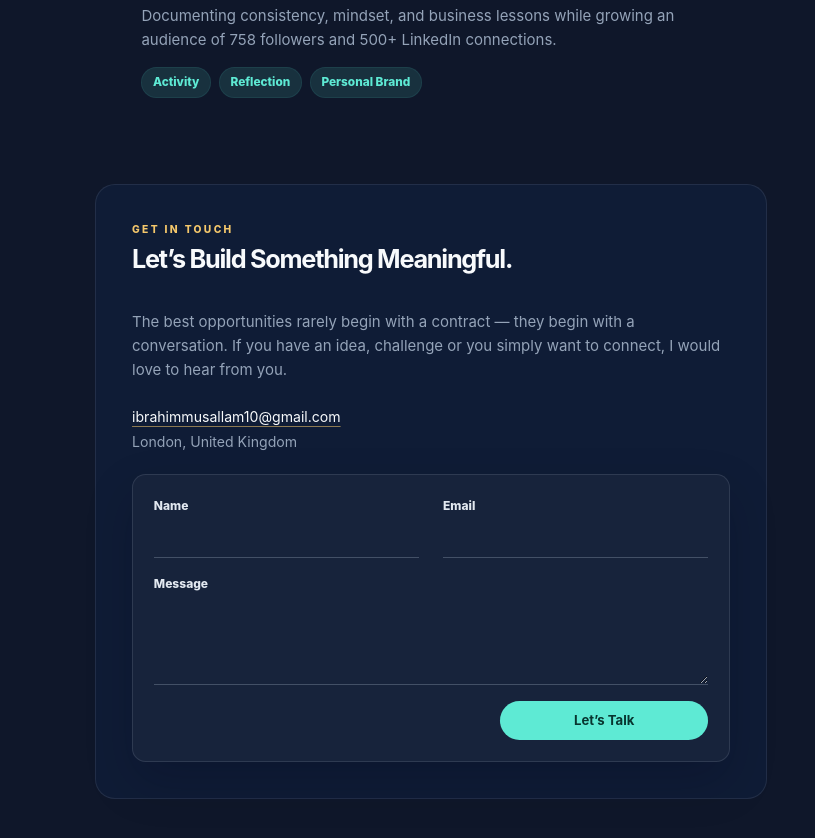
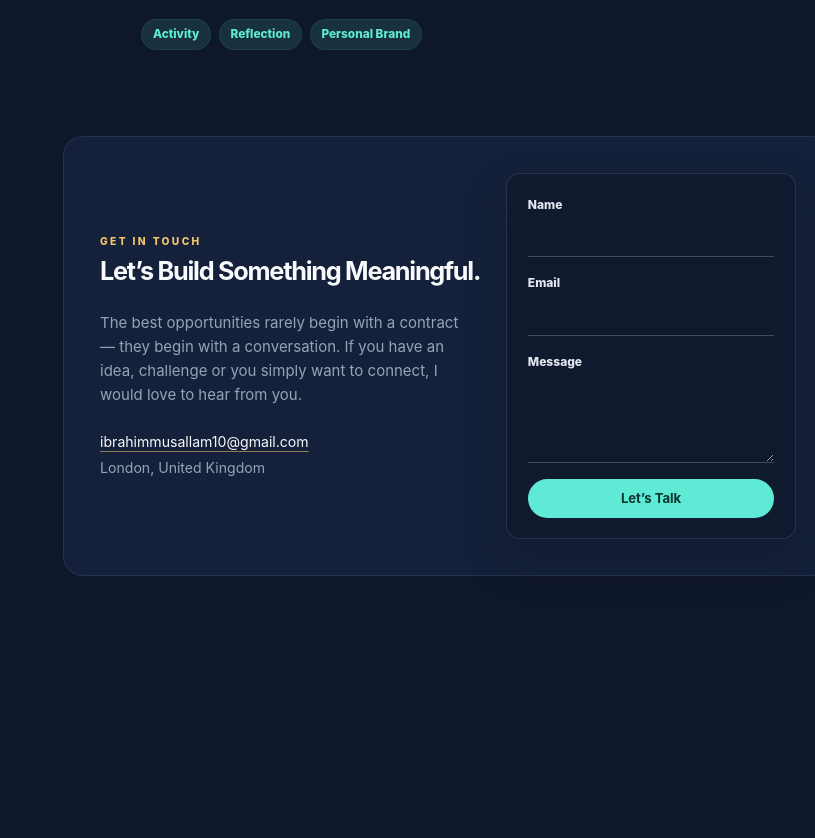
Before and after one commit to ibrahimmusallam10/Ibrahim-sConciergeUK, a React (Vite) app: page / in a window 1280 px wide. Shown: the part 3341-4179 px from the top of the page, without its empty margins (465-1280 px from the left). After the commit the page ends 4005 px from the top, so only its background shows below. Built offline with nearby package versions, Linux system fonts and the light colour scheme.

Commit message:
Combine contact layout strengths

```diff
--- a/src/styles.css
+++ b/src/styles.css
@@ -284,29 +284,28 @@ h3 {
 
 .contact-section {
   display: grid;
-  grid-template-columns: 1fr;
-  gap: 1.25rem;
-  align-items: start;
-  width: calc(100% + 4rem);
-  margin-left: -2rem;
+  grid-template-columns: minmax(350px, 1fr) minmax(250px, 290px);
+  gap: clamp(1.5rem, 2.5vw, 2rem);
+  align-items: center;
+  width: calc(100% + 8rem);
+  margin-left: -4rem;
   padding: clamp(1.75rem, 3vw, 2.25rem);
-  background: rgba(17, 34, 64, 0.55);
+  background: #15213a;
   border: 1px solid var(--border);
   border-radius: 1.25rem;
 }
 
 .contact-intro {
-  display: contents;
+  display: block;
+  grid-column: 1;
 }
 
 .contact-heading {
-  grid-column: 1;
+  margin-bottom: 1.6rem;
 }
 
 .contact-copy {
-  grid-column: 1;
-  align-self: start;
-  max-width: 44rem;
+  max-width: 36rem;
 }
 
 .contact-intro h2 {
@@ -350,24 +349,25 @@ h3 {
 
 .contact-form {
   display: grid;
-  grid-template-columns: repeat(2, minmax(0, 1fr));
+  grid-template-columns: 1fr;
   grid-template-areas:
-    "name-label email-label"
-    "name-input email-input"
-    "message-label message-label"
-    "message-input message-input"
-    "action action";
-  column-gap: 1.5rem;
+    "name-label"
+    "name-input"
+    "email-label"
+    "email-input"
+    "message-label"
+    "message-input"
+    "action";
   row-gap: 0.2rem;
-  grid-column: 1;
-  grid-row: auto;
-  align-self: start;
-  justify-self: stretch;
+  grid-column: 2;
+  grid-row: 1;
+  align-self: center;
+  justify-self: end;
   width: 100%;
-  max-width: none;
+  max-width: 300px;
   padding: 1.3rem;
   color: var(--text);
-  background: #17233b;
+  background: #101a2e;
   border: 1px solid rgba(148, 163, 184, 0.18);
   border-radius: 0.85rem;
   box-shadow: 0 1.25rem 3rem rgba(2, 6, 23, 0.2);
@@ -427,8 +427,8 @@ h3 {
 
 .contact-form button {
   grid-area: action;
-  justify-self: end;
-  width: min(13rem, 100%);
+  justify-self: stretch;
+  width: 100%;
   min-height: 2.45rem;
   padding: 0.55rem 0.9rem;
   color: #08352f;
@@ -479,7 +479,7 @@ h3 {
   }
 
   .contact-section {
-    grid-template-columns: 1fr;
+    grid-template-columns: minmax(0, 1fr) minmax(250px, 285px);
     width: 100%;
     margin-left: 0;
   }
```
